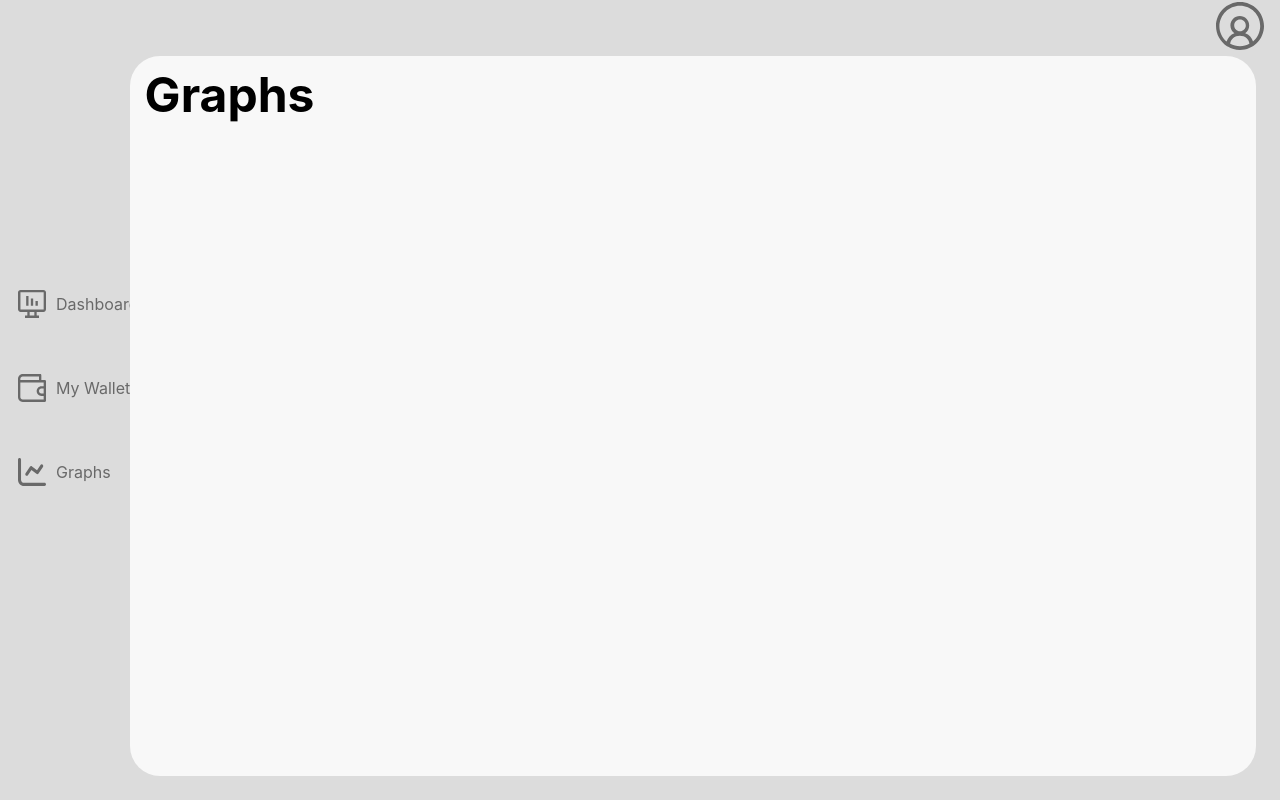
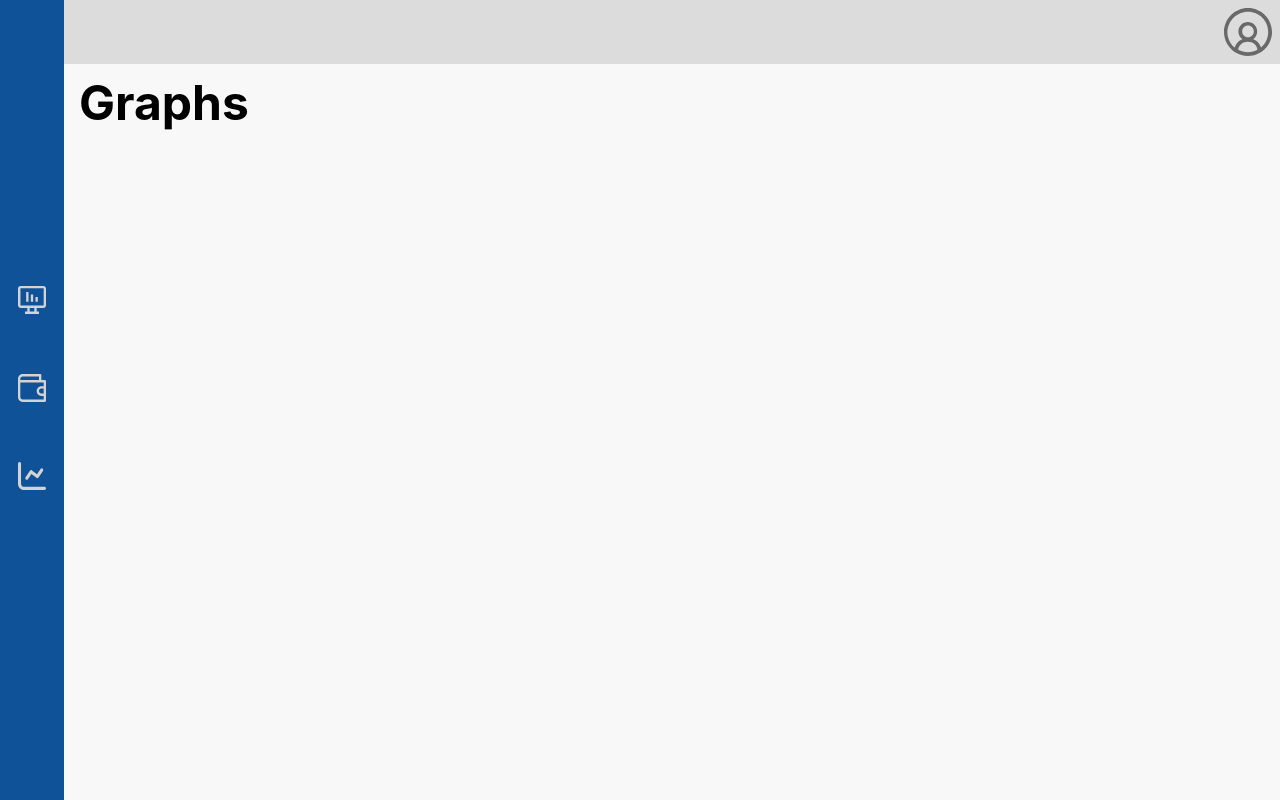
Before and after one commit to MSzostaq/CryptoRate, a React (Create React App) app: page /#/graphs in a window 1280 px wide. Built offline with nearby package versions, Linux system fonts and the light colour scheme.

Commit message:
new sidebar and views

```diff
--- a/src/components/Header.jsx
+++ b/src/components/Header.jsx
@@ -7,13 +7,13 @@ const Heading = styled.div`
   background-color: #dcdcdc;
   position: fixed;
   width: 100%;
-  height: 60px;
+  height: 64px;
 `;
 
 const StyledIcon = styled(Icon)`
   position: fixed;
-  top: 2px;
-  right: 16px;
+  top: 8px;
+  right: 8px;
   width: 48px;
   height: 48px;
 
--- a/src/components/Sidebar.jsx
+++ b/src/components/Sidebar.jsx
@@ -5,13 +5,13 @@ import styled from "styled-components";
 import Icon from "components/Icon";
 
 const StyledIcon = styled(Icon)`
-  color: #696969;
+  color: #d3d3d3;
   padding: 10px 10px 10px 18px;
   width: 56px;
   height: 56px;
 
   &:active {
-    color: #000;
+    color: #fff;
     font-weight: bold;
   }
 `;
@@ -19,31 +19,21 @@ const StyledIcon = styled(Icon)`
 const StyledLink = styled(Link)`
   align-items: center;
   border-radius: 4px;
-  color: #696969;
+  color: #d3d3d3;
   display: flex;
   flex-direction: row;
   margin-bottom: 24px;
   text-decoration: none;
-  width: 170px;
-  height: 60px;
-
-  &:active {
-    color: #000;
-    font-weight: bold;
-  }
-
-  &:hover {
-    background-color: rgba(0, 0, 0, 0.1);
-  }
+  height: 64px;
 `;
 
 const StyledWrapper = styled.nav`
-  background-color: #dcdcdc;
+  background-color: #0f5298;
   display: flex;
   flex-direction: column;
   justify-content: center;
   position: fixed;
-  width: 160px;
+  width: 64px;
   height: 100%;
 `;
 
@@ -52,15 +42,12 @@ function Sidebar() {
     <StyledWrapper>
       <StyledLink to="/dashboard">
         <StyledIcon icon="analytics" />
-        <p>Dashboard</p>
       </StyledLink>
       <StyledLink to="/wallet">
         <StyledIcon icon="wallet" />
-        <p>My Wallet</p>
       </StyledLink>
       <StyledLink to="/graphs">
         <StyledIcon icon="profit" />
-        <p>Graphs</p>
       </StyledLink>
     </StyledWrapper>
   );
--- a/src/views/Dashboard.jsx
+++ b/src/views/Dashboard.jsx
@@ -5,13 +5,11 @@ import Card from "components/Card";
 const View = styled.div`
   background-color: #f8f8f8;
   display: grid;
-  position: absolute;
-  top: 56px;
-  bottom: 24px;
-  right: 24px;
-  border-radius: 30px;
-  width: 88%;
-  height: 90%;
+  position: fixed;
+  top: 64px;
+  bottom: 0;
+  right: 0;
+  left: 64px;
 `;
 
 const StyledHeading = styled.h1`
@@ -35,7 +33,7 @@ const MidWrapper = styled.div`
 const BottomWrapper = styled.div`
   display: grid;
   grid-template-columns: 1.25fr 0.5fr 0.5fr;
-  height: 200px;
+  height: 210px;
 `;
 
 function Dashboard() {
--- a/src/views/Graphs.jsx
+++ b/src/views/Graphs.jsx
@@ -3,13 +3,12 @@ import styled from "styled-components";
 
 const View = styled.div`
   background-color: #f8f8f8;
-  position: absolute;
-  top: 56px;
-  bottom: 24px;
-  right: 24px;
-  border-radius: 30px;
-  width: 88%;
-  height: 90%;
+  display: grid;
+  position: fixed;
+  top: 64px;
+  bottom: 0;
+  right: 0;
+  left: 64px;
 `;
 
 const StyledHeading = styled.h1`
--- a/src/views/Wallet.jsx
+++ b/src/views/Wallet.jsx
@@ -3,13 +3,12 @@ import styled from "styled-components";
 
 const View = styled.div`
   background-color: #f8f8f8;
-  position: absolute;
-  top: 56px;
-  bottom: 24px;
-  right: 24px;
-  border-radius: 30px;
-  width: 88%;
-  height: 90%;
+  display: grid;
+  position: fixed;
+  top: 64px;
+  bottom: 0;
+  right: 0;
+  left: 64px;
 `;
 
 const StyledHeading = styled.h1`
```
Also changed, not shown: 1 other file (tests, documents, lock files or other folders).
